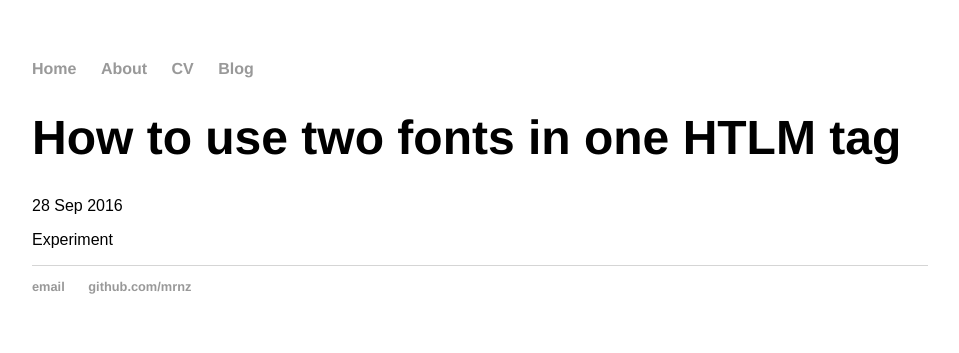
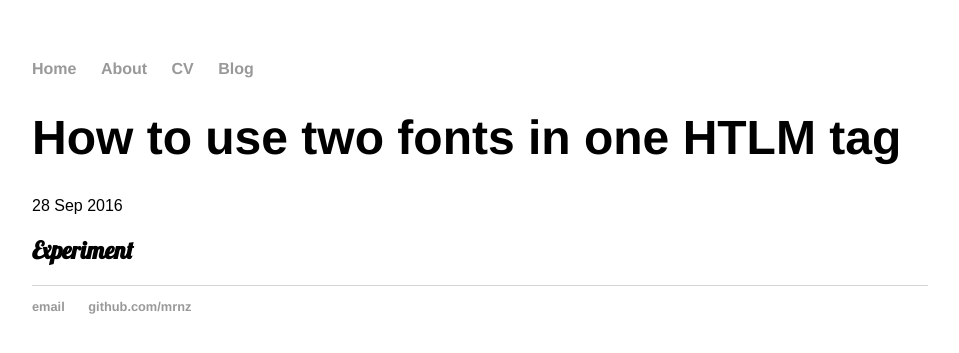
Before and after one commit to mrnz/mrnz.github.io, a Jekyll site: the page built from _posts/2016-09-28-two-fonts-in-one-word.md, in a window 1280 px wide. Shown: the top 353 px of the page, without its empty margins (160-1119 px from the left). Built offline with Jekyll 4.4.1, drawn with Linux system fonts in a browser that asks for light colours.

Commit message:
two fonts experiment

```diff
--- a/_posts/2016-09-28-two-fonts-in-one-word.md
+++ b/_posts/2016-09-28-two-fonts-in-one-word.md
@@ -5,4 +5,6 @@ date: 2016-09-28
 ---
 
 <link rel="stylesheet" type="text/css" href="/css/two-fonts-experiment.css">
-<p>Experiment</p>
+
+
+<h2 class="experiment">Experiment</h2>
--- a/css/two-fonts-experiment.css
+++ b/css/two-fonts-experiment.css
@@ -1,2 +1,7 @@
 @import url('https://fonts.googleapis.com/css?family=Indie+Flower');
 @import url('https://fonts.googleapis.com/css?family=Lobster&text=%26');
+
+
+.experiment{
+	font-family: Lobster, 'Indie Flower';
+}
```
